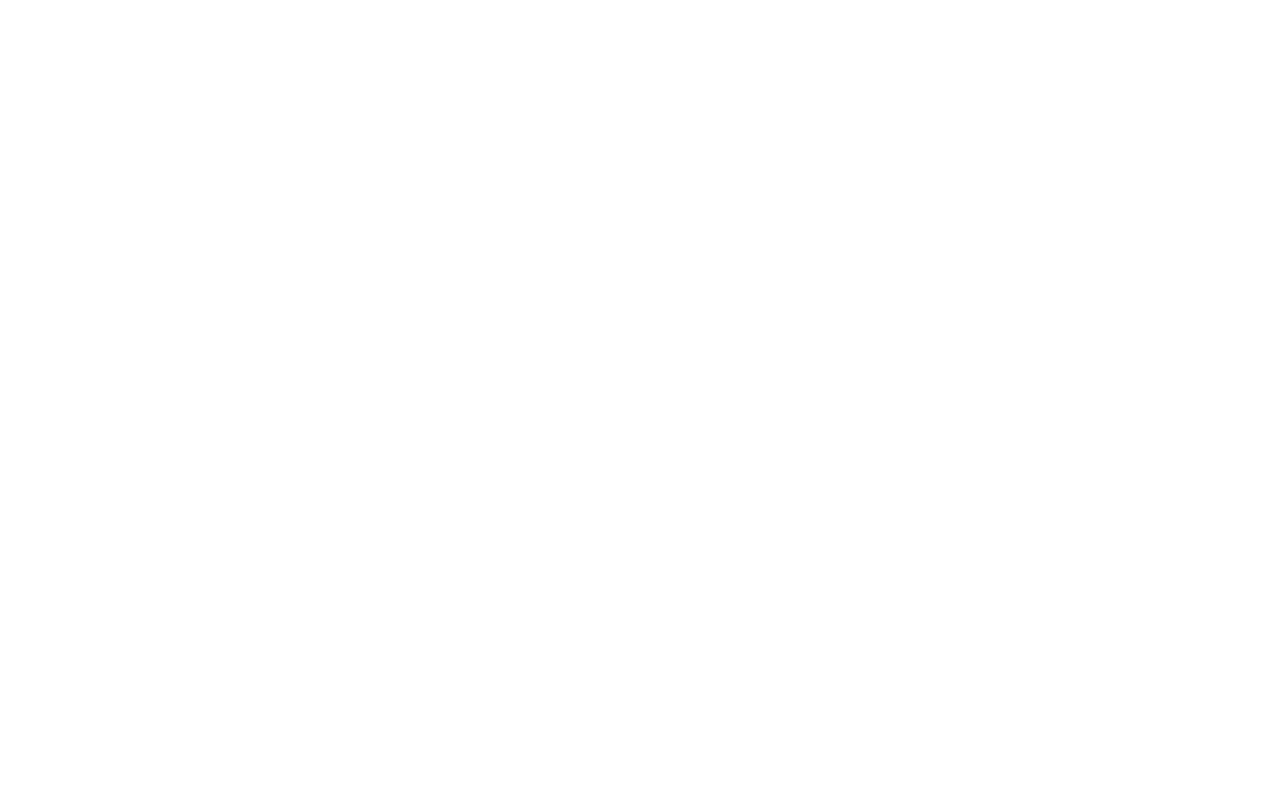
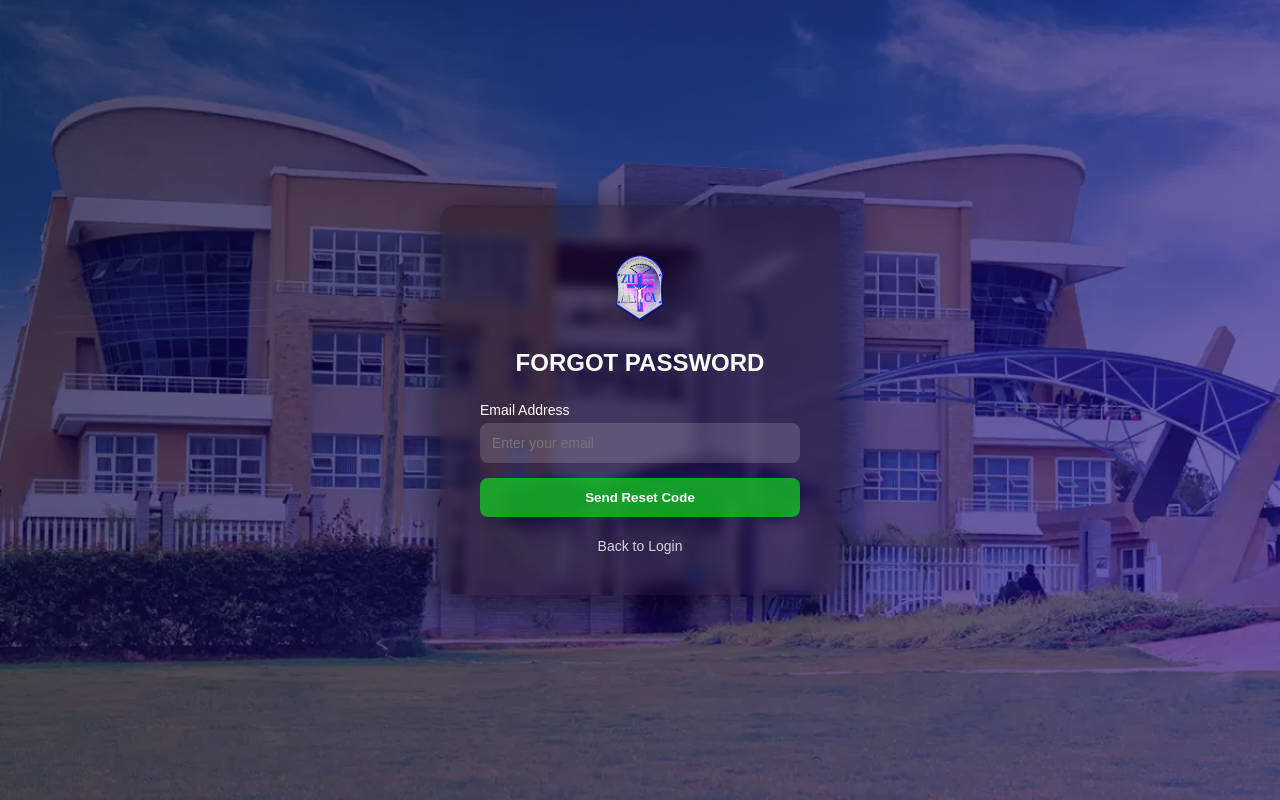
Before and after one commit to beingchris3344-droid/zuca-portal, a React (Vite) app in the folder frontend/: page /forgot-password in a window 1280 px wide. Before the commit this address had no page. Built offline with nearby package versions, Linux system fonts and the light colour scheme.

Commit message:
feat: add ForgotPassword page and routes

```diff
--- a/frontend/src/App.jsx
+++ b/frontend/src/App.jsx
@@ -12,6 +12,7 @@
 import Contributions from "./pages/Contributions";
 import Chat from "./pages/Chat";
 import Login from "./pages/Login";
+import ForgotPassword from "./pages/ForgotPassword";
 import Register from "./pages/Register";
 import JumuiaContributions from "./pages/JumuiaContributions";
 import JoinJumuia from "./pages/JoinJumuia";
@@ -40,6 +41,7 @@
         <Route path="/home" element={<Home />} />
         <Route path="/login" element={<Login />} />
         <Route path="/register" element={<Register />} />
+        <Route path="/forgot-password" element={<ForgotPassword />} />
 
         {/* ================= MEMBER PORTAL ================= */}
         <Route
--- /dev/null
+++ b/frontend/src/pages/ForgotPassword.jsx
@@ -0,0 +1,233 @@
+import { useState } from "react";
+import { useNavigate, Link } from "react-router-dom";
+import bg from "../assets/background3.webp";
+import logo from "../assets/zuca-logo.png";
+import BASE_URL from "../api";
+
+function ForgotPassword() {
+  const [email, setEmail] = useState("");
+  const [code, setCode] = useState("");
+  const [newPassword, setNewPassword] = useState("");
+  const [step, setStep] = useState(1); // 1: Request Code, 2: Reset Password
+  const [loading, setLoading] = useState(false);
+  const navigate = useNavigate();
+
+  // STEP 1: Send the 6-digit code to email
+  const handleSendCode = async (e) => {
+    if (e) e.preventDefault();
+    setLoading(true);
+    try {
+      const res = await fetch(`${BASE_URL}/api/forgot-password`, {
+        method: "POST",
+        headers: { "Content-Type": "application/json" },
+        body: JSON.stringify({ email }),
+      });
+      const data = await res.json();
+
+      if (res.ok) {
+        alert("Reset code sent! Please check your inbox.");
+        setStep(2);
+      } else {
+        alert(data.error || "Email not found.");
+      }
+    } catch (err) {
+      console.error("Request Error:", err);
+      alert("Network error. Ensure backend is reachable.");
+    } finally {
+      setLoading(false);
+    }
+  };
+
+  // RESEND CODE logic (Uses the same logic as Step 1)
+  const handleResendCode = async () => {
+    setLoading(true);
+    try {
+      const res = await fetch(`${BASE_URL}/api/forgot-password`, {
+        method: "POST",
+        headers: { "Content-Type": "application/json" },
+        body: JSON.stringify({ email }),
+      });
+      if (res.ok) {
+        alert("A new reset code has been sent to " + email);
+      } else {
+        const data = await res.json();
+        alert(data.error || "Failed to resend code.");
+      }
+    } catch (err) {
+      alert("Network error. Please try again.");
+    } finally {
+      setLoading(false);
+    }
+  };
+
+  // STEP 2: Submit code and new password
+  const handleResetPassword = async (e) => {
+    e.preventDefault();
+    setLoading(true);
+    try {
+      const res = await fetch(`${BASE_URL}/api/reset-password`, {
+        method: "POST",
+        headers: { "Content-Type": "application/json" },
+        body: JSON.stringify({ email, code, newPassword }),
+      });
+      const data = await res.json();
+
+      if (res.ok) {
+        alert("Password reset successfully! Redirecting to login...");
+        navigate("/login");
+      } else {
+        alert(data.error || "Invalid code or expired.");
+      }
+    } catch (err) {
+      console.error("Reset Error:", err);
+      alert("Network error. Please try again.");
+    } finally {
+      setLoading(false);
+    }
+  };
+
+  return (
+    <div style={containerStyle}>
+      <div style={overlayStyle} />
+
+      <div style={cardStyle}>
+        <div style={{ textAlign: "center", marginBottom: "15px" }}>
+          <img src={logo} alt="ZUCA Logo" style={{ width: "60px", height: "auto" }} />
+        </div>
+
+        <h2 style={{ textAlign: "center", marginBottom: "25px" }}>
+          {step === 1 ? "FORGOT PASSWORD" : "RESET PASSWORD"}
+        </h2>
+
+        <form onSubmit={step === 1 ? handleSendCode : handleResetPassword}>
+          {step === 1 ? (
+            <>
+              <label style={labelStyle}>Email Address</label>
+              <input
+                type="email"
+                placeholder="Enter your email"
+                value={email}
+                onChange={(e) => setEmail(e.target.value)}
+                required
+                style={inputStyle}
+              />
+              <button type="submit" style={buttonStyle} disabled={loading}>
+                {loading ? "Sending..." : "Send Reset Code"}
+              </button>
+            </>
+          ) : (
+            <>
+              <p style={{ fontSize: "13px", textAlign: "center", marginBottom: "15px", color: "#ccc" }}>
+                Enter the code sent to <b>{email}</b>
+              </p>
+              <label style={labelStyle}>Reset Code</label>
+              <input
+                type="text"
+                placeholder="6-digit code"
+                value={code}
+                onChange={(e) => setCode(e.target.value)}
+                required
+                style={inputStyle}
+              />
+              <label style={labelStyle}>New Password</label>
+              <input
+                type="password"
+                placeholder="Enter new password"
+                value={newPassword}
+                onChange={(e) => setNewPassword(e.target.value)}
+                required
+                style={inputStyle}
+              />
+              <button type="submit" style={buttonStyle} disabled={loading}>
+                {loading ? "Resetting..." : "Update Password"}
+              </button>
+
+              {/* RESEND CODE BUTTON */}
+              <div style={{ textAlign: "center", marginTop: "15px" }}>
+                <button
+                  type="button"
+                  onClick={handleResendCode}
+                  disabled={loading}
+                  style={resendButtonStyle}
+                >
+                  {loading ? "Resending..." : "Didn't get the code? Resend"}
+                </button>
+              </div>
+            </>
+          )}
+        </form>
+
+        <div style={{ textAlign: "center", marginTop: "20px" }}>
+          <Link to="/login" style={{ textDecoration: "none" }}>
+            <span style={{ color: "white", fontSize: "14px", opacity: 0.8 }}>Back to Login</span>
+          </Link>
+        </div>
+      </div>
+
+      <style>
+        {`
+          @keyframes gradientMove {
+            0% {background-position: 0% 50%;}
+            50% {background-position: 100% 50%;}
+            100% {background-position: 0% 50%;}
+          }
+        `}
+      </style>
+    </div>
+  );
+}
+
+// STYLES
+const containerStyle = {
+  minHeight: "100vh",
+  backgroundImage: `url(${bg})`,
+  backgroundSize: "cover",
+  backgroundPosition: "center",
+  position: "relative",
+  display: "flex",
+  justifyContent: "center",
+  alignItems: "center",
+};
+
+const overlayStyle = {
+  position: "absolute",
+  inset: 0,
+  background: "linear-gradient(-45deg, rgba(49,15,221,0.6), rgba(0,0,0,0.7), rgba(49,15,221,0.6))",
+  backgroundSize: "400% 400%",
+  animation: "gradientMove 12s ease infinite",
+};
+
+const cardStyle = {
+  position: "relative",
+  background: "rgba(27, 13, 13, 0.35)",
+  backdropFilter: "blur(6px)",
+  padding: "40px",
+  borderRadius: "16px",
+  width: "90%",
+  maxWidth: "400px",
+  color: "white",
+  boxShadow: "0 10px 40px rgba(0,0,0,0.6)",
+};
+
+const labelStyle = { display: "block", marginBottom: "5px", fontSize: "14px", color: "white" };
+
+const inputStyle = {
+  width: "100%", padding: "12px", marginBottom: "15px", borderRadius: "8px", border: "none",
+  outline: "none", background: "rgba(255,255,255,0.15)", color: "white", fontSize: "14px",
+};
+
+const buttonStyle = {
+  width: "100%", padding: "12px", borderRadius: "8px", border: "none",
+  backgroundColor: "#0fdd20ad", color: "white", fontWeight: "bold", cursor: "pointer",
+};
+
+const resendButtonStyle = {
+  background: "none",
+  border: "none",
+  color: "#ccc",
+  fontSize: "12px",
+  cursor: "pointer",
+  textDecoration: "underline",
+};
+
+export default ForgotPassword;
--- a/frontend/src/pages/Login.jsx
+++ b/frontend/src/pages/Login.jsx
@@ -126,6 +126,16 @@
             </span>
           </div>
 
+
+<div style={{ textAlign: "right", marginBottom: "15px" }}>
+  <Link
+    to="/forgot-password"
+    style={{ fontSize: "13px", color: "#ccc", textDecoration: "none" }}
+  >
+    Forgot Password?
+  </Link>
+</div>
+
           <button type="submit" style={buttonStyle} disabled={loading}>
             {loading ? "Logging in..." : "Login"}
           </button>
```
